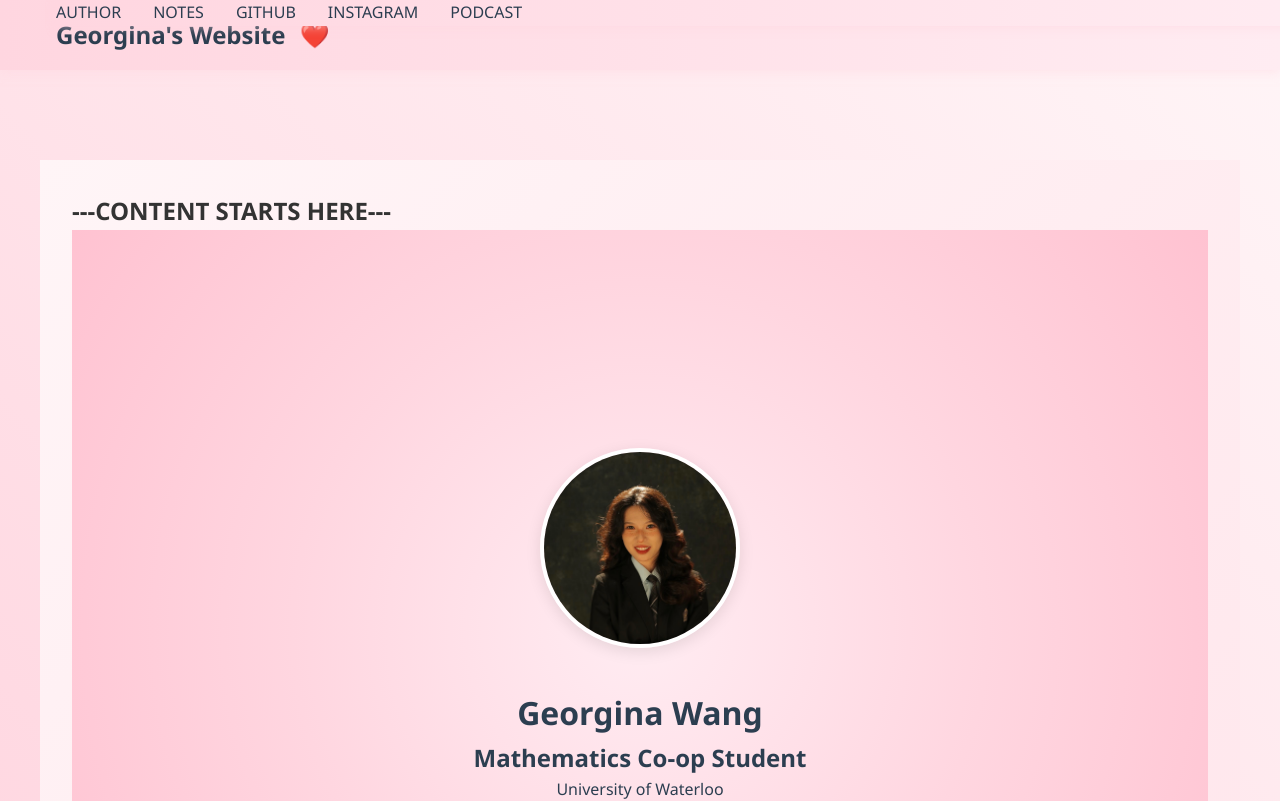
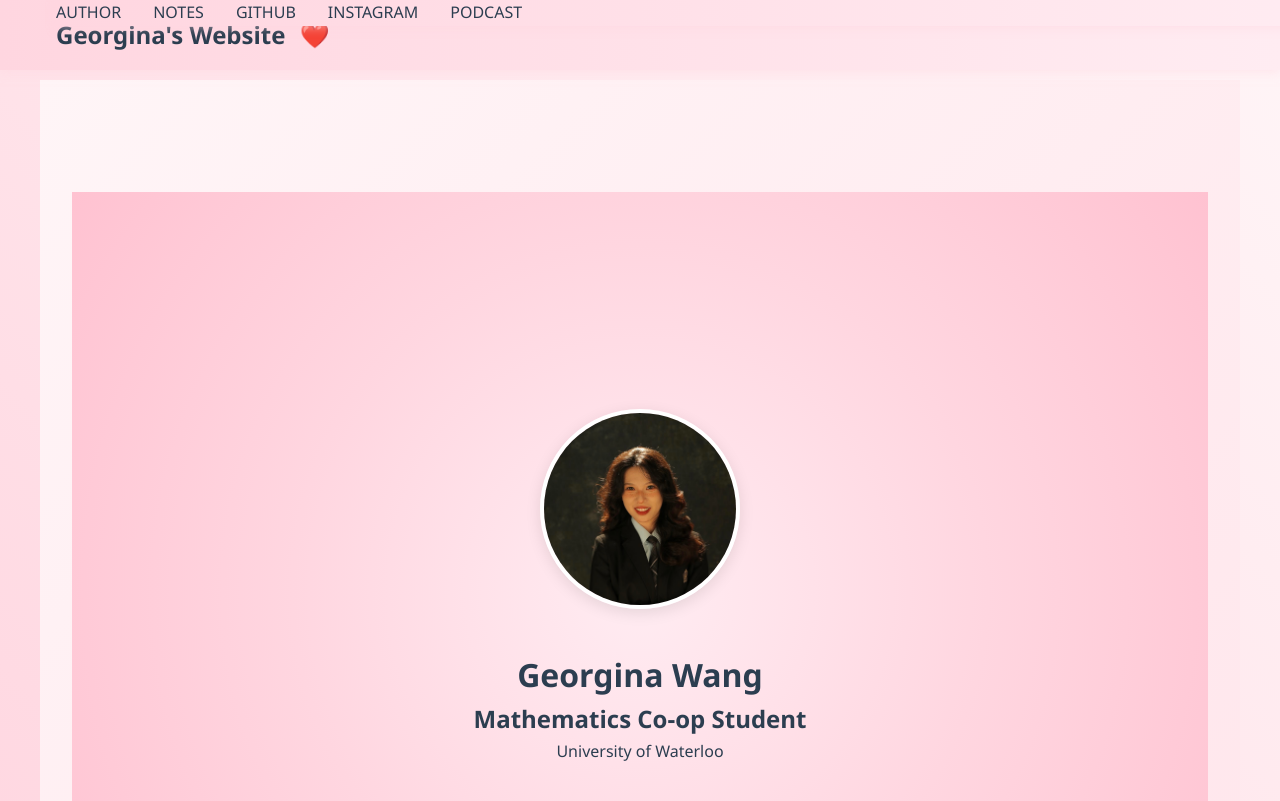
Before and after one commit to GeorginaTaylorsVersion/Georginas_Website, a Next.js app: page / in a window 1280 px wide. Shown: the top 801 px of the page. Built offline with nearby package versions, Linux system fonts and the light colour scheme.

Commit message:
Update index.js

```diff
--- a/pages/index.js
+++ b/pages/index.js
@@ -24,13 +24,10 @@ export default function Home() {
         {/* You might want to add other meta tags from your old index.html here */}
       </Head>
 
-      {/* Spacing element to clear the fixed header on the home page */}
-      <div style={{ height: '80px' }}></div>
-
       {/* Main Content Sections */}
       <main>
-        {/* Temporary marker to check content positioning */}
-        <h2>---CONTENT STARTS HERE---</h2>
+        {/* Spacing element to clear the fixed header on the home page */}
+        <div style={{ height: '80px' }}></div>
 
         <header className={styles.hero}>
             <div className={styles['hero-content']}>
```
